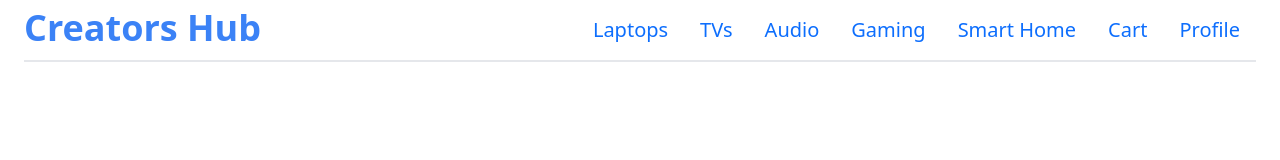
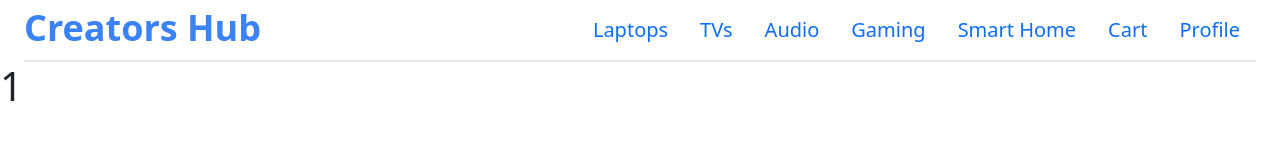
Before and after one commit to shubhamprasad0/circle-hackathon-04-2022-bnpl, a Next.js app: page /products/1 in a window 1280 px wide. Before the commit this address had no page. Shown: the top 160 px of the page. Built offline with nearby package versions, Linux system fonts and the light colour scheme.

Commit message:
Fix header; render props.children

```diff
--- a/components/header/Header.js
+++ b/components/header/Header.js
@@ -10,12 +10,15 @@ const navBarItems = [
   { id: 7, text: "Profile" },
 ];
 
-const Header = () => {
+const Header = (props) => {
   return (
-    <header className="flex justify-between align-between mt-2 mx-4 pb-2 border-b-2">
-      <div className="text-4xl font-bold text-blue-500">Creators Hub</div>
-      <NavBar items={navBarItems} />
-    </header>
+    <>
+      <header className="flex justify-between align-between mt-2 mx-4 pb-2 border-b-2">
+        <div className="text-4xl font-bold text-blue-500">Creators Hub</div>
+        <NavBar items={navBarItems} />
+      </header>
+      {props.children}
+    </>
   );
 };
 
--- /dev/null
+++ b/pages/products/[category].js
@@ -0,0 +1,10 @@
+import { useRouter } from "next/router";
+
+const CategoryPage = () => {
+  const router = useRouter();
+  const { category } = router.query;
+
+  return <h1>{category}</h1>;
+}
+
+export default CategoryPage;
```
